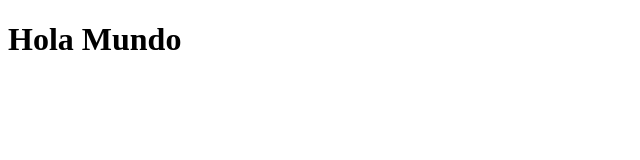
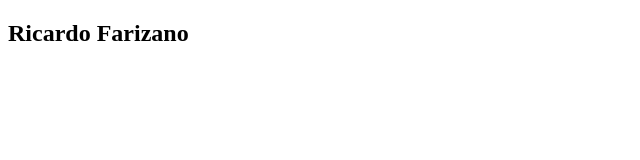
Before and after one commit to rickyfarizano/curso, a plain HTML site: page index.html in a window 1280 px wide. Shown: the whole page, without its empty margins (0-640 px from the left). Drawn offline with Linux system fonts and the light colour scheme.

Commit message:
Mejorando el index.html

```diff
--- a/index.html
+++ b/index.html
@@ -7,6 +7,8 @@
   <title>Git y Github</title>
 </head>
 <body>
-  <h1>Hola Mundo</h1>
+  <div class="container">
+    <h2>Ricardo Farizano</h2>
+  </div>
 </body>
 </html>
```
